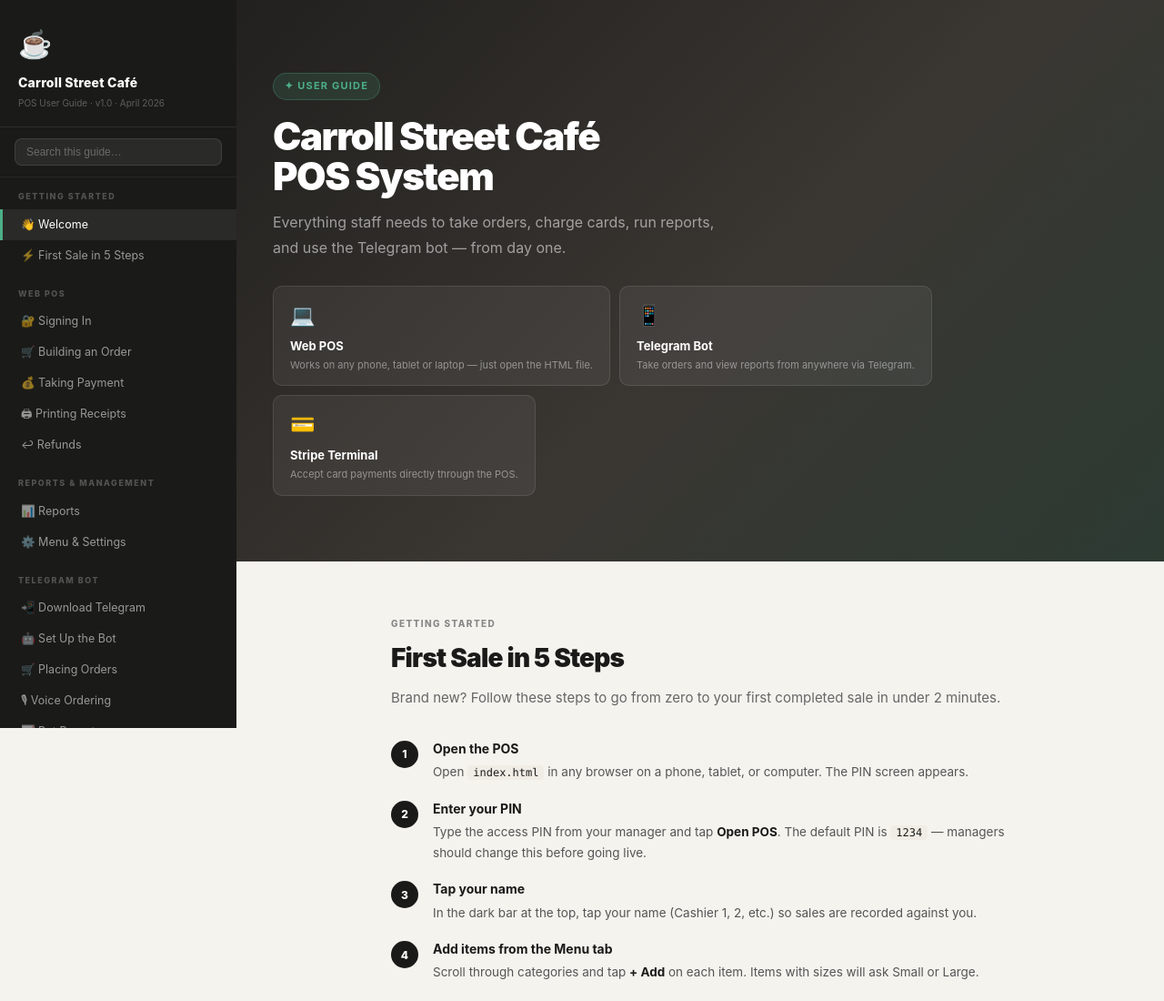
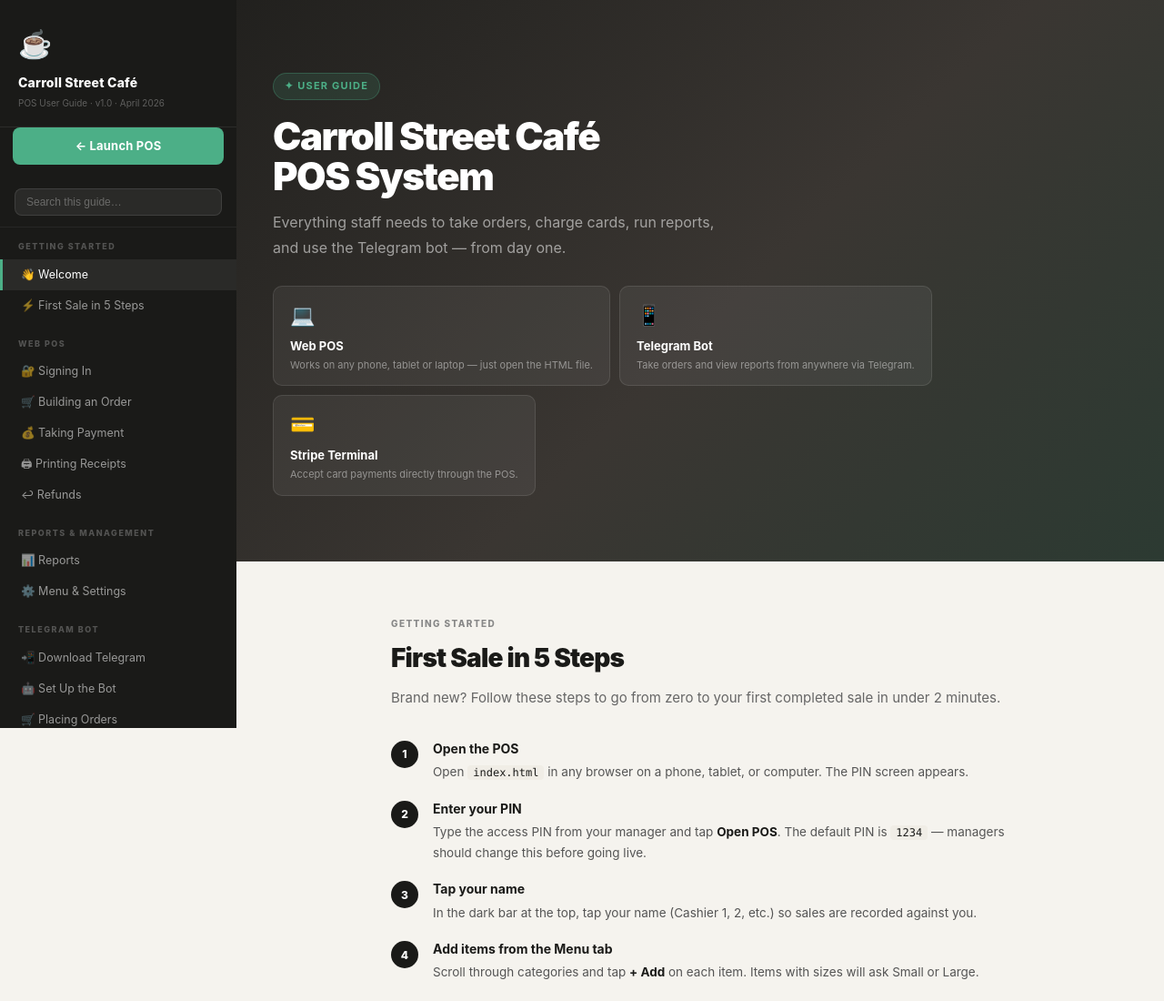
Before and after one commit to kfrem/carroll-street-pos, a website: page USER_GUIDE.html in a window 1280 px wide. Shown: the top 1100 px of the page at 91% size. Drawn offline with Linux system fonts and the light colour scheme.

Commit message:
Add Launch POS button to guide sidebar

```diff
--- a/USER_GUIDE.html
+++ b/USER_GUIDE.html
@@ -208,6 +208,12 @@
     <div class="sb-logo">☕</div>
     <div class="sb-title">Carroll Street Café</div>
     <div class="sb-sub">POS User Guide · v1.0 · April 2026</div>
+  </div>
+
+  <div style="padding:0 14px 14px">
+    <a href="index.html" style="display:flex;align-items:center;justify-content:center;gap:8px;width:100%;padding:10px;background:var(--green);color:#fff;border-radius:8px;font-size:13px;font-weight:700;text-decoration:none;letter-spacing:0.2px;transition:opacity .15s" onmouseover="this.style.opacity='.85'" onmouseout="this.style.opacity='1'">
+      ← Launch POS
+    </a>
   </div>
 
   <div class="sb-search">
```
